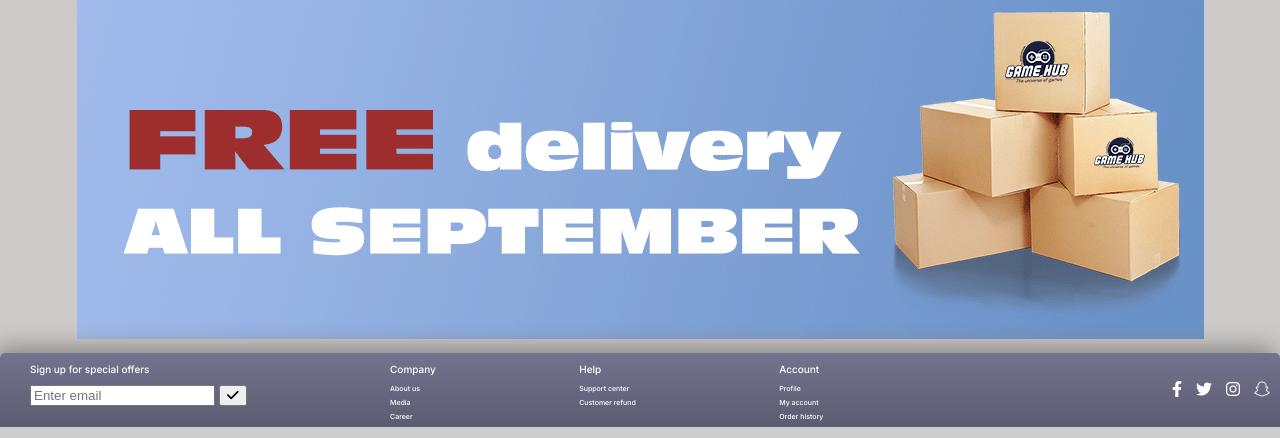
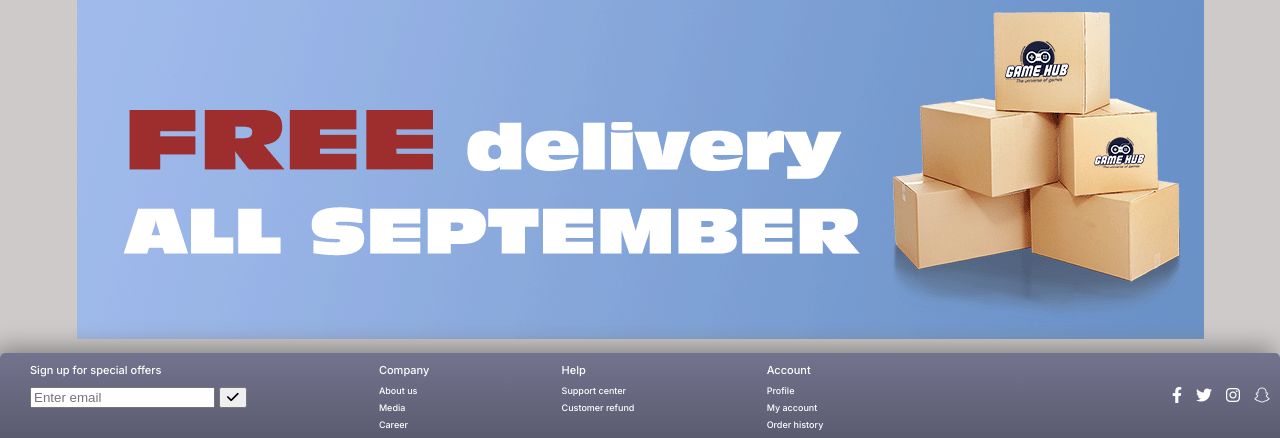
Before and after one commit to Noroff-FEU-Assignments/cross-course-project-evrlong, a PHP site: page / in a window 1280 px wide. Shown: the part 517-955 px from the top of the page. Run offline with PHP 8.4, Linux system fonts and the light colour scheme.

Commit message:
stray end tag

```diff
--- a/CSS/style.css
+++ b/CSS/style.css
@@ -195,6 +195,16 @@ line-height: 28px;
   color: #ffffff;
 }
 
+.footer_section li {
+  list-style-type: none;
+  margin-bottom: 10px;
+  font-size: 9px;
+
+}
+
+.footer_section h3 {
+  font-size: 11px;
+}
 
 .footer_section_social,
 .footer_section_signup,
--- a/Index.html
+++ b/Index.html
@@ -134,20 +134,26 @@
       </div>
       <div class="footer_section">
         <h3>Company</h3>
-    <ul>About us</ul>
-    <ul>Media</ul>
-    <ul>Career</ul>
+        <ul>
+    <li>About us</li>
+    <li>Media</li>
+    <li>Career</li>
+  </ul>
       </div>
       <div class="footer_section">
         <h3>Help</h3>
-    <ul>Support center</ul>
-    <ul>Customer refund</ul>
+        <ul>
+    <li>Support center</li>
+    <li>Customer refund</li>
+  </ul>
       </div>
       <div class="footer_section">
         <h3>Account</h3>
-    <ul>Profile</ul>
-    <ul>My account</ul>
-    <ul>Order history</ul>
+        <ul>
+    <li>Profile</li>
+    <li>My account</li>
+    <li>Order history</li>
+    </ul>
       </div>
     </div>
     <div class="footer_right">
```
